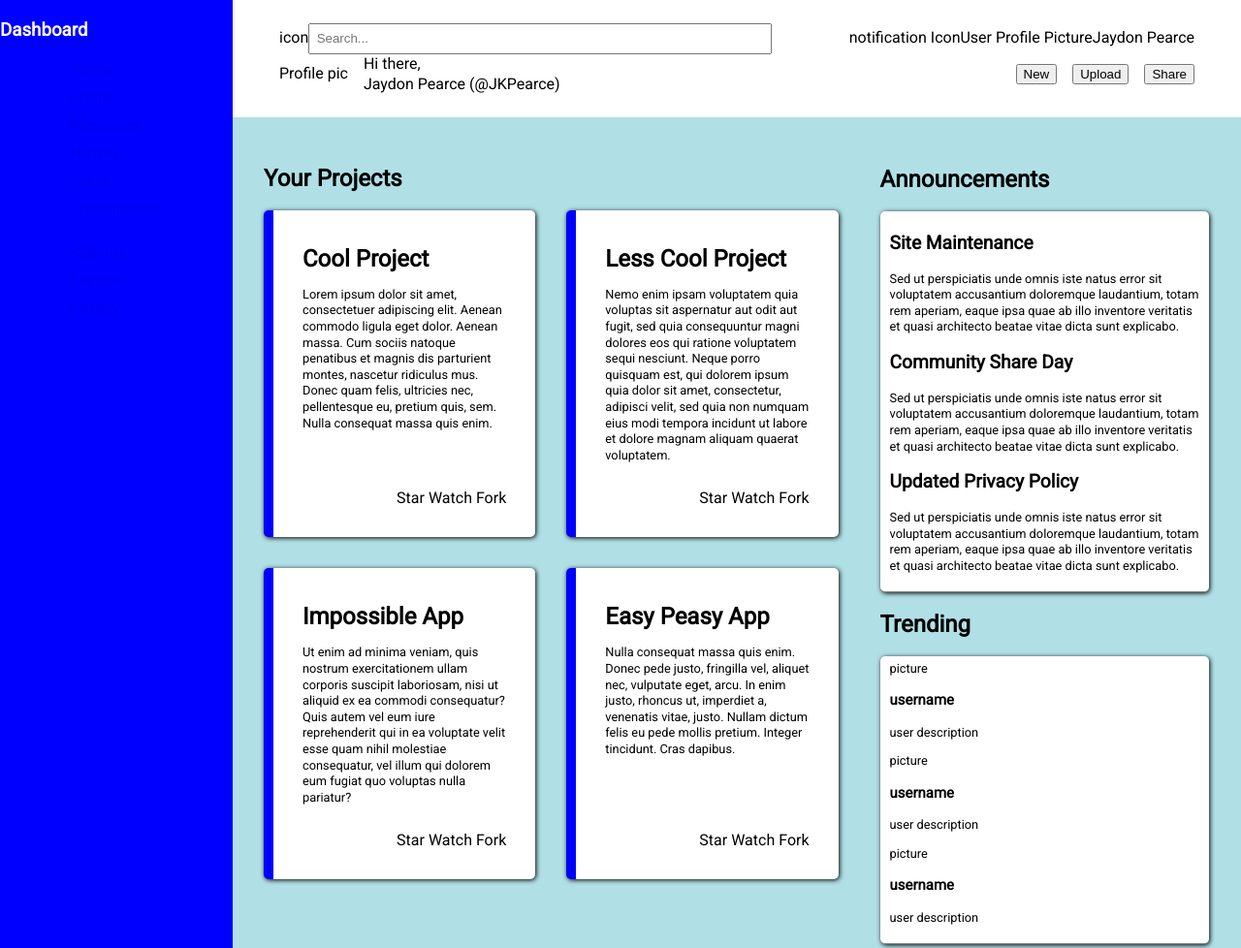
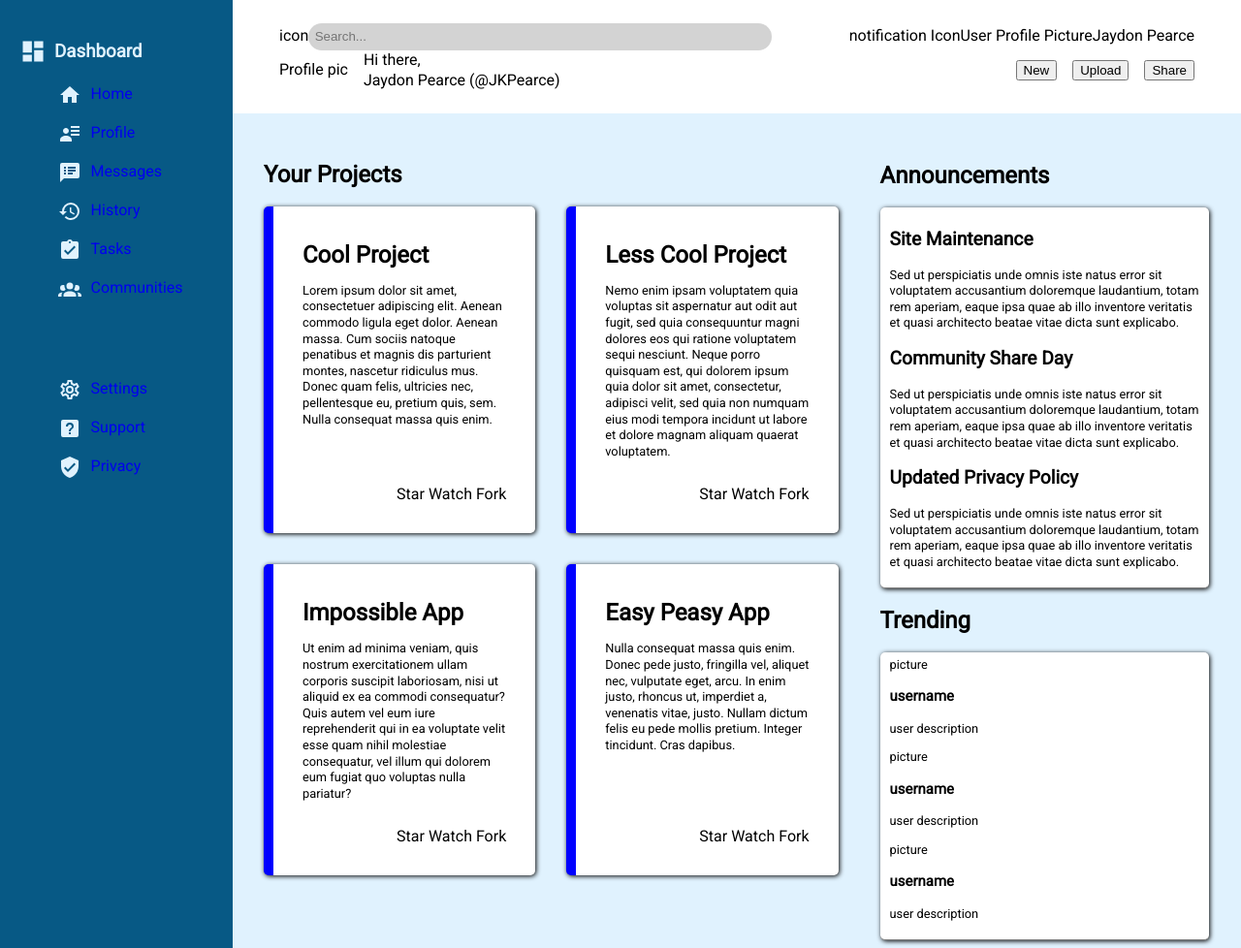
Before and after one commit to JKPearce/Admin-Dashboard, a plain HTML site: page index.html in a window 1280 px wide. Shown: the top 978 px of the page at 97% size. Drawn offline with Linux system fonts and the light colour scheme.

Commit message:
Add icons to navbar

```diff
--- a/index.html
+++ b/index.html
@@ -12,21 +12,48 @@
     <aside class="sidebar">
         <nav>
             <h1 class="sidebar-title">
-                Dashboard
+                <svg xmlns="http://www.w3.org/2000/svg" viewBox="0 0 24 24"><path d="M13,3V9H21V3M13,21H21V11H13M3,21H11V15H3M3,13H11V3H3V13Z" /></svg>
+                <span>Dashboard</span>
             </h1>
             <ul class="nav-links nav-top">
-                <a href="#" class="nav-item">Home</a>
-                <a href="#" class="nav-item">Profile</a>
-                <a href="#" class="nav-item">Messages</a>
-                <a href="#" class="nav-item">History</a>
-                <a href="#" class="nav-item">Tasks</a>
-                <a href="#" class="nav-item">Communities</a>
-
+                <a href="#" class="nav-item">
+                    <svg xmlns="http://www.w3.org/2000/svg" viewBox="0 0 24 24"><path d="M10,20V14H14V20H19V12H22L12,3L2,12H5V20H10Z" /></svg>
+                    <span>Home</span>
+                </a>
+                <a href="#" class="nav-item">
+                    <svg xmlns="http://www.w3.org/2000/svg" viewBox="0 0 24 24"><path d="M11 9C11 10.66 9.66 12 8 12C6.34 12 5 10.66 5 9C5 7.34 6.34 6 8 6C9.66 6 11 7.34 11 9M14 20H2V18C2 15.79 4.69 14 8 14C11.31 14 14 15.79 14 18M22 12V14H13V12M22 8V10H13V8M22 4V6H13V4Z" />
+                    </svg><span>Profile</span>
+                </a>
+                <a href="#" class="nav-item">
+                    <svg xmlns="http://www.w3.org/2000/svg" viewBox="0 0 24 24"><path d="M20,2H4A2,2 0 0,0 2,4V22L6,18H20A2,2 0 0,0 22,16V4A2,2 0 0,0 20,2M8,14H6V12H8V14M8,11H6V9H8V11M8,8H6V6H8V8M15,14H10V12H15V14M18,11H10V9H18V11M18,8H10V6H18V8Z" /></svg>
+                    <span>Messages</span>
+                </a>
+                <a href="#" class="nav-item">
+                    <svg xmlns="http://www.w3.org/2000/svg" viewBox="0 0 24 24"><path d="M13.5,8H12V13L16.28,15.54L17,14.33L13.5,12.25V8M13,3A9,9 0 0,0 4,12H1L4.96,16.03L9,12H6A7,7 0 0,1 13,5A7,7 0 0,1 20,12A7,7 0 0,1 13,19C11.07,19 9.32,18.21 8.06,16.94L6.64,18.36C8.27,20 10.5,21 13,21A9,9 0 0,0 22,12A9,9 0 0,0 13,3" /></svg>
+                    <span>History</span>
+                </a>
+                <a href="#" class="nav-item">
+                    <svg xmlns="http://www.w3.org/2000/svg" viewBox="0 0 24 24"><path d="M10,17L6,13L7.41,11.59L10,14.17L16.59,7.58L18,9M12,3A1,1 0 0,1 13,4A1,1 0 0,1 12,5A1,1 0 0,1 11,4A1,1 0 0,1 12,3M19,3H14.82C14.4,1.84 13.3,1 12,1C10.7,1 9.6,1.84 9.18,3H5A2,2 0 0,0 3,5V19A2,2 0 0,0 5,21H19A2,2 0 0,0 21,19V5A2,2 0 0,0 19,3Z" /></svg>
+                    <span>Tasks</span>
+                </a>
+                <a href="#" class="nav-item">
+                    <svg xmlns="http://www.w3.org/2000/svg" viewBox="0 0 24 24"><path d="M12,5.5A3.5,3.5 0 0,1 15.5,9A3.5,3.5 0 0,1 12,12.5A3.5,3.5 0 0,1 8.5,9A3.5,3.5 0 0,1 12,5.5M5,8C5.56,8 6.08,8.15 6.53,8.42C6.38,9.85 6.8,11.27 7.66,12.38C7.16,13.34 6.16,14 5,14A3,3 0 0,1 2,11A3,3 0 0,1 5,8M19,8A3,3 0 0,1 22,11A3,3 0 0,1 19,14C17.84,14 16.84,13.34 16.34,12.38C17.2,11.27 17.62,9.85 17.47,8.42C17.92,8.15 18.44,8 19,8M5.5,18.25C5.5,16.18 8.41,14.5 12,14.5C15.59,14.5 18.5,16.18 18.5,18.25V20H5.5V18.25M0,20V18.5C0,17.11 1.89,15.94 4.45,15.6C3.86,16.28 3.5,17.22 3.5,18.25V20H0M24,20H20.5V18.25C20.5,17.22 20.14,16.28 19.55,15.6C22.11,15.94 24,17.11 24,18.5V20Z" /></svg>
+                    <span>Communities</span>
+                </a>
             </ul>
             <ul class="nav-links nav-bottom">
-                <a href="#" class="nav-item">Settings</a>
-                <a href="#" class="nav-item">Support</a>
-                <a href="#" class="nav-item">Privacy</a>
+                <a href="#" class="nav-item">
+                    <svg xmlns="http://www.w3.org/2000/svg" viewBox="0 0 24 24"><path d="M12,8A4,4 0 0,1 16,12A4,4 0 0,1 12,16A4,4 0 0,1 8,12A4,4 0 0,1 12,8M12,10A2,2 0 0,0 10,12A2,2 0 0,0 12,14A2,2 0 0,0 14,12A2,2 0 0,0 12,10M10,22C9.75,22 9.54,21.82 9.5,21.58L9.13,18.93C8.5,18.68 7.96,18.34 7.44,17.94L4.95,18.95C4.73,19.03 4.46,18.95 4.34,18.73L2.34,15.27C2.21,15.05 2.27,14.78 2.46,14.63L4.57,12.97L4.5,12L4.57,11L2.46,9.37C2.27,9.22 2.21,8.95 2.34,8.73L4.34,5.27C4.46,5.05 4.73,4.96 4.95,5.05L7.44,6.05C7.96,5.66 8.5,5.32 9.13,5.07L9.5,2.42C9.54,2.18 9.75,2 10,2H14C14.25,2 14.46,2.18 14.5,2.42L14.87,5.07C15.5,5.32 16.04,5.66 16.56,6.05L19.05,5.05C19.27,4.96 19.54,5.05 19.66,5.27L21.66,8.73C21.79,8.95 21.73,9.22 21.54,9.37L19.43,11L19.5,12L19.43,13L21.54,14.63C21.73,14.78 21.79,15.05 21.66,15.27L19.66,18.73C19.54,18.95 19.27,19.04 19.05,18.95L16.56,17.95C16.04,18.34 15.5,18.68 14.87,18.93L14.5,21.58C14.46,21.82 14.25,22 14,22H10M11.25,4L10.88,6.61C9.68,6.86 8.62,7.5 7.85,8.39L5.44,7.35L4.69,8.65L6.8,10.2C6.4,11.37 6.4,12.64 6.8,13.8L4.68,15.36L5.43,16.66L7.86,15.62C8.63,16.5 9.68,17.14 10.87,17.38L11.24,20H12.76L13.13,17.39C14.32,17.14 15.37,16.5 16.14,15.62L18.57,16.66L19.32,15.36L17.2,13.81C17.6,12.64 17.6,11.37 17.2,10.2L19.31,8.65L18.56,7.35L16.15,8.39C15.38,7.5 14.32,6.86 13.12,6.62L12.75,4H11.25Z" /></svg>
+                    <span>Settings</span>
+                </a>
+                <a href="#" class="nav-item">
+                    <svg xmlns="http://www.w3.org/2000/svg" viewBox="0 0 24 24"><path d="M11,18H13V16H11V18M12,6A4,4 0 0,0 8,10H10A2,2 0 0,1 12,8A2,2 0 0,1 14,10C14,12 11,11.75 11,15H13C13,12.75 16,12.5 16,10A4,4 0 0,0 12,6M5,3H19A2,2 0 0,1 21,5V19A2,2 0 0,1 19,21H5A2,2 0 0,1 3,19V5A2,2 0 0,1 5,3Z" /></svg>
+                    <span>Support</span>
+                </a>
+                <a href="#" class="nav-item">
+                    <svg xmlns="http://www.w3.org/2000/svg" viewBox="0 0 24 24"><path d="M10,17L6,13L7.41,11.59L10,14.17L16.59,7.58L18,9M12,1L3,5V11C3,16.55 6.84,21.74 12,23C17.16,21.74 21,16.55 21,11V5L12,1Z" /></svg>
+                    <span>Privacy</span>
+                </a>
             </ul>
         </nav>
     </aside>
--- a/style.css
+++ b/style.css
@@ -1,7 +1,15 @@
 @import url('https://fonts.googleapis.com/css2?family=Roboto&display=swap');
 
+:root{
+    --color-lighter: #f0f9ff;
+    --color-light: #e0f2fe;
+    --color-middle: #7dd3fc;
+    --color-dark: #0284c7;
+    --color-darker: #075985;
+}
+
 body{
-    background-color: powderblue;
+    background-color: var(--color-light);
     min-height: 100vh;
     margin: 0;
     padding: 0;
@@ -10,22 +18,74 @@ body{
     font-family: 'Roboto', sans-serif;
 }
 
+ul{
+    margin: 0;
+    pad: 0;
+}
+
+nav{
+    padding: 1.25rem;
+}
+
 .sidebar{
-    background-color: blue;
-    color: white;
+    background-color: var(--color-darker);
+    color: var(--color-light);
     min-width: 15em;
 }
 
 .sidebar nav a{
     text-decoration: none;
-    padding: 0 0 0.5em 2em;
-    display: block;
+}
+
+.sidebar-title{
+    display: flex;
+    align-items: center;
+}
+
+.nav-links{
+    display: flex;
+    flex-direction: column;
+    justify-content: space-between;
+    align-items: flex-start;
+    gap: 1rem;
+}
+
+.nav-top{
+    margin-bottom: 5rem;
+}
+
+.nav-item{
+    display: flex;
+    gap: 0.1em;
+    align-items: center;
 }
 
 .sidebar a:visited{
     text-decoration: none;
-    color: white;
+    color: var(--color-light);
 }
+
+.sidebar a:hover{
+    text-decoration: none;
+    color: var(--color-lighter);
+    transform: scale(1.1);
+}
+
+svg{
+    height: 1.5em;
+    width: 1.5em;
+}
+
+aside svg {
+    margin-right: 0.5rem;
+    align-self: center;
+}
+
+aside svg path {
+    fill: var(--color-light);
+}
+
+
 
 main{
     display: flex;
@@ -59,6 +119,9 @@ main{
 .search-bar{
     width: 100%;
     padding: 0.4rem;
+    border-radius: 20px;
+    border: 0;
+    background-color: lightgray;
 }
 
 .profile-section{
```
Also changed, not shown: img/icons/account-details.svg (added), img/icons/account-group.svg (added), img/icons/clipboard-check.svg (added), img/icons/cog-outline.svg (added), img/icons/help-box.svg (added), img/icons/history.svg (added), img/icons/home.svg (added), img/icons/message-bulleted.svg (added), img/icons/shield-check.svg (added), img/icons/view-dashboard.svg (added).
